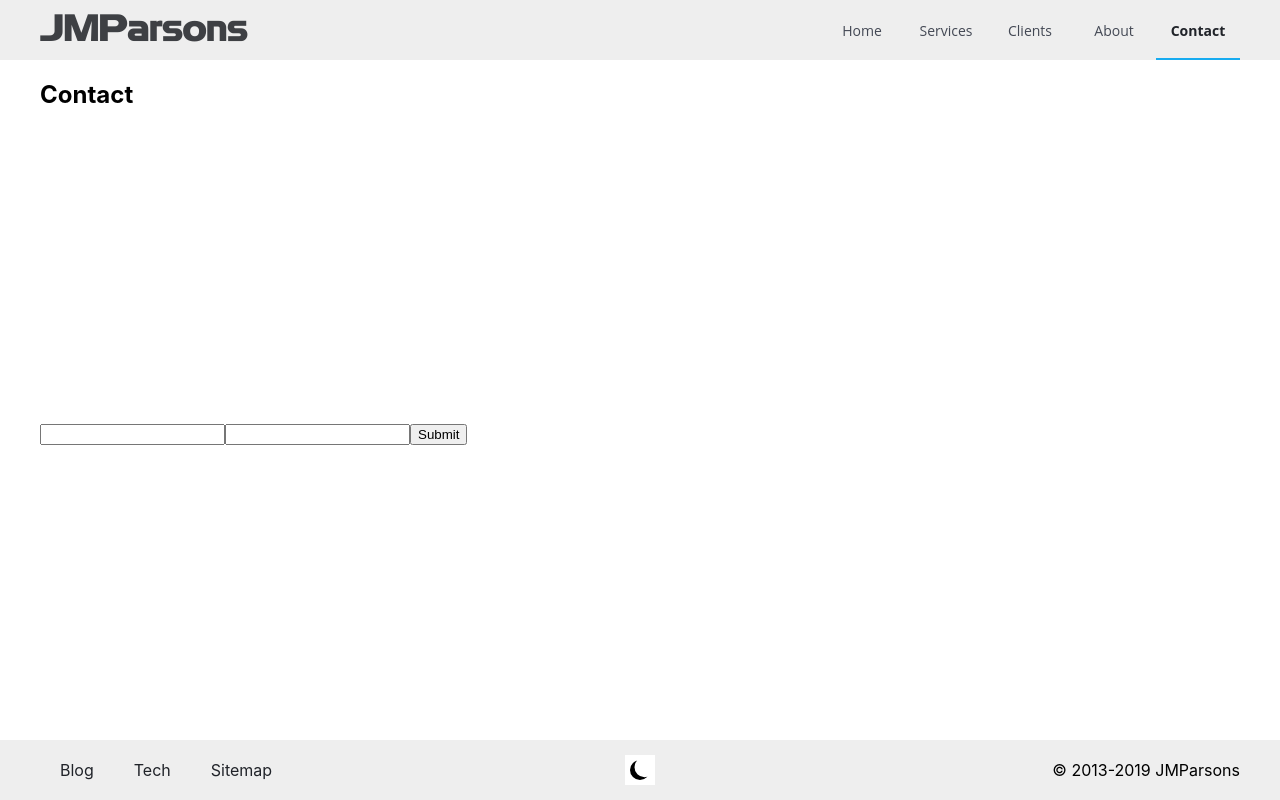
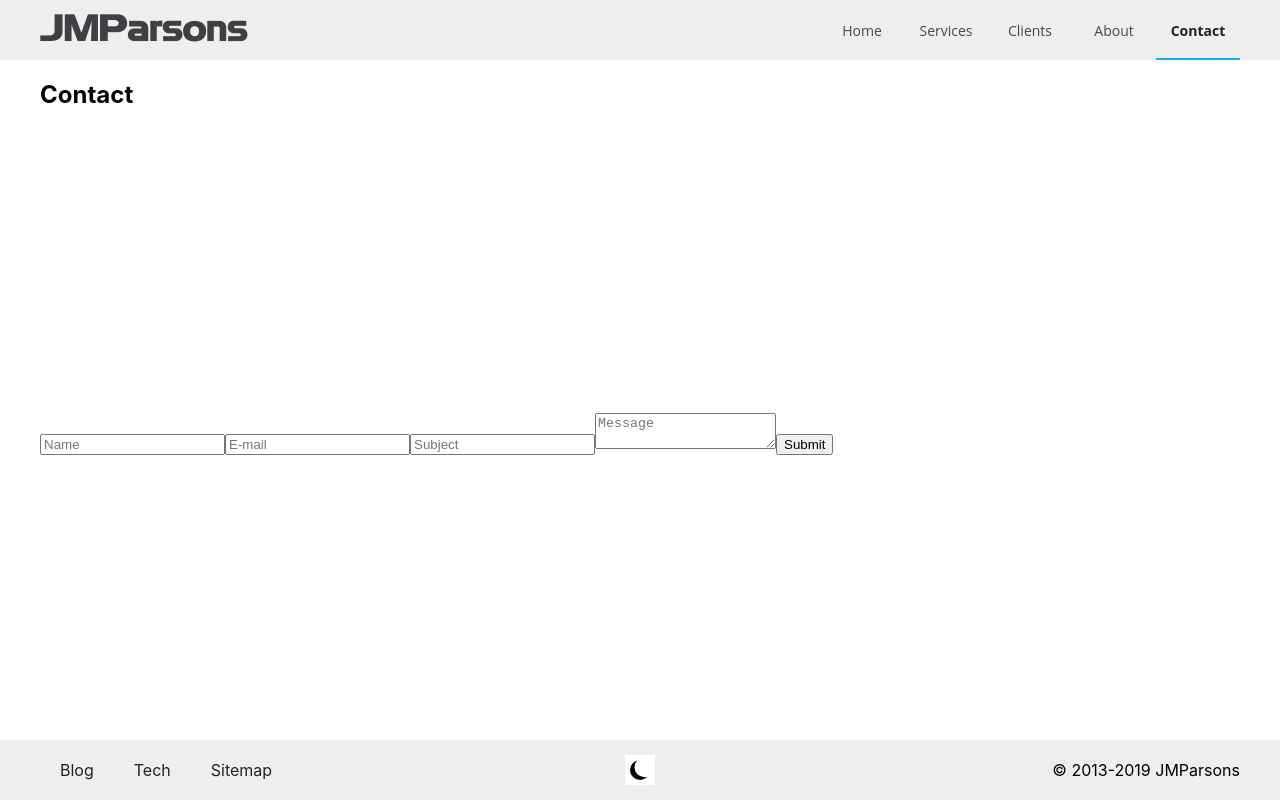
Before and after one commit to jmparsons/jmparsons.com, a React (Create React App) app: page /contact in a window 1280 px wide. Built offline with nearby package versions, Linux system fonts and the light colour scheme.

Commit message:
Added ErrorMessage component.

```diff
--- a/src/components/Pages/Contact.tsx
+++ b/src/components/Pages/Contact.tsx
@@ -1,23 +1,22 @@
 import React from 'react';
 import LayoutsMain from '../Layouts/Main';
-import { Formik, Field, Form } from 'formik';
+import { Formik, Field, Form, ErrorMessage } from 'formik';
 import * as Yup from 'yup';
 
 const FormSchema = Yup.object().shape({
-  name: Yup.string()
-    .min(2, 'Too Short!')
-    .max(50, 'Too Long!')
-    .required('Required'),
+  name: Yup.string().required(),
   email: Yup.string()
     .email('Invalid email')
-    .required('Required'),
+    .required(),
+  subject: Yup.string().required(),
+  message: Yup.string().required(),
 });
 
 const Contact: React.FC = () => (
   <LayoutsMain title="Contact · JMParsons">
     <h2>Contact</h2>
     <Formik
-      initialValues={{ name: '', email: '' }}
+      initialValues={{ name: '', email: '', subject: '', message: '' }}
       validationSchema={FormSchema}
       onSubmit={(values, actions) => {
         console.log(values);
@@ -32,10 +31,14 @@ const Contact: React.FC = () => (
       }}
       render={({ errors, status, touched, isSubmitting }) => (
         <Form>
-          <Field type="text" name="name" />
-          {errors.name && touched.name && <div>{errors.name}</div>}
-          <Field type="email" name="email" />
-          {errors.email && touched.email && <div>{errors.email}</div>}
+          <Field name="name" placeholder="Name" />
+          <ErrorMessage name="name" />
+          <Field type="email" name="email" placeholder="E-mail" />
+          <ErrorMessage name="email" />
+          <Field name="subject" placeholder="Subject" />
+          <ErrorMessage name="subject" />
+          <Field component="textarea" name="message" placeholder="Message" />
+          <ErrorMessage name="message" />
           {status && status.msg && <div>{status.msg}</div>}
           <button type="submit" disabled={isSubmitting}>
             Submit
```
